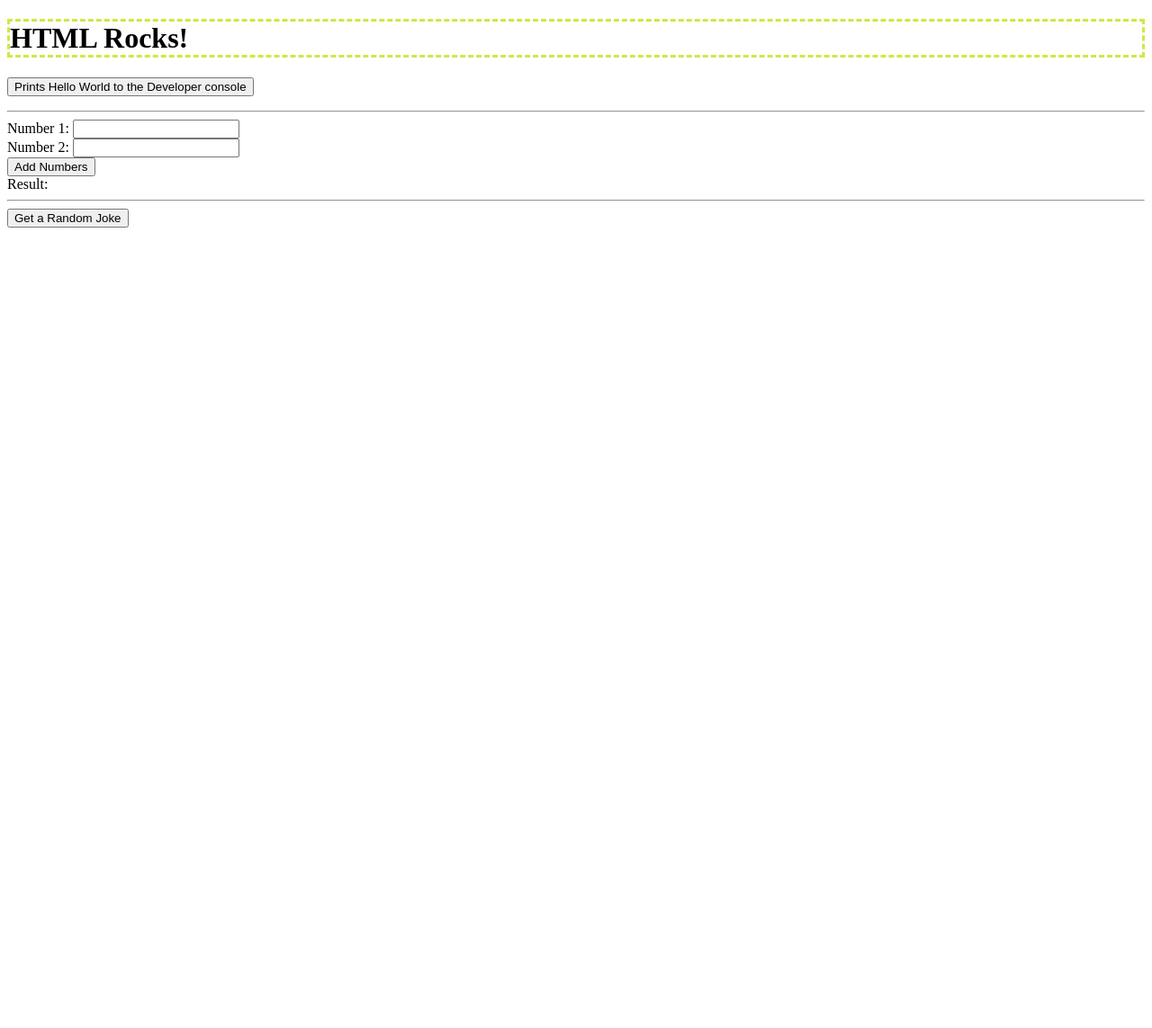
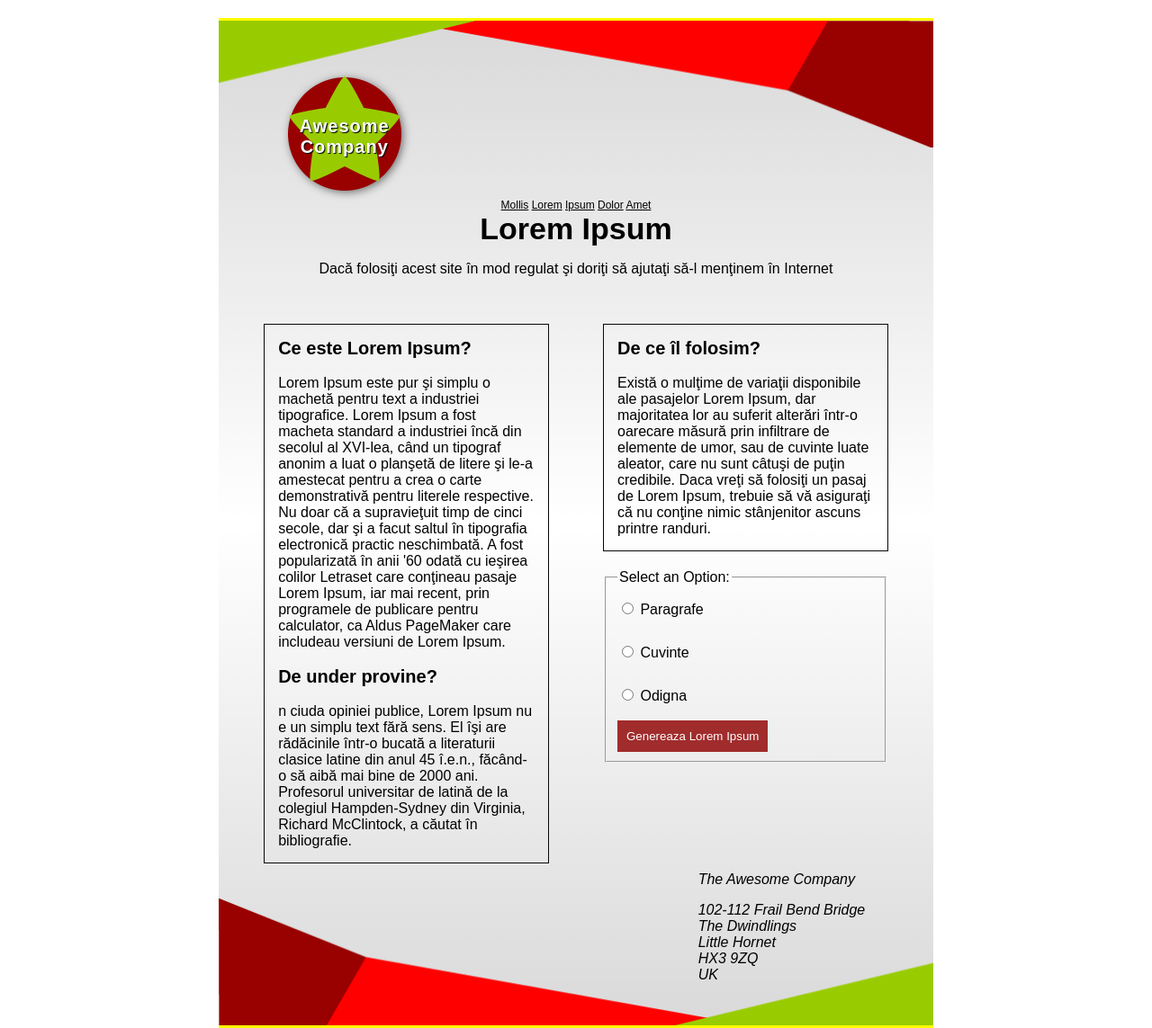
Before and after one commit to Alexedani/Lab5, a website: page index.html in a window 1280 px wide. Shown: the whole page at 90% size. Before the commit the page ends 800 px from the top, so only its background shows below. Drawn offline with Linux system fonts and the light colour scheme.

Commit message:
completed lab 5

```diff
--- a/css/style.css
+++ b/css/style.css
@@ -1,4 +1,117 @@
-h1{
-  border-color: #d3e644;
-  border-style: dashed;
+* {
+  box-sizing: border-box;
 }
+
+html {
+  font-family: sans-serif;
+}
+
+body {
+  margin: 0;
+  /* background: #ccc; */
+}
+
+article {
+  background: white;
+  width: 210mm;
+  height: 297mm;
+  margin: 20px auto;
+  position: relative;
+  background: url('/Lab5/img/top-image.png') no-repeat top center,
+              url('/Lab5/img/bottom-image.png') no-repeat bottom center,
+              linear-gradient(to bottom, rgba(0, 0, 0, 0.15), rgba(0, 0, 0, 0) 50%, rgba(0, 0, 0, 0.15));
+  background-size: contain;
+  border-top: 1mm solid yellow;
+  border-bottom: 1mm solid yellow;
+}
+
+address {
+  position: absolute;
+  bottom: 8mm;
+  right: 20mm;
+}
+
+h1 {
+  position: absolute;
+  top: 12mm;
+  left: 20mm;
+  width: 128px;
+  height: 128px;
+  font-size: 20px;
+  letter-spacing: 1px;
+  text-align: center;
+  padding: 44px 0;
+  text-shadow: 1px 1px 1px black;
+  color: white;
+}
+
+/* Your CSS below here */
+
+#logoText {
+  background: url('/Lab5/img/logo.png') no-repeat center;
+  background-size: contain;
+  filter: drop-shadow(2px 2px 5px rgba(0, 0, 0, 0.5));
+}
+
+/* Two-Column Layout */
+.container {
+  display: flex;
+  gap: 20px;
+  padding-right: 30px;
+  padding-left: 30px;
+  max-width: 100%;
+
+}
+
+h2 {
+  margin-top: -0px;
+  text-align: center;
+  font-size: 34px;
+  margin-bottom: 0px;
+}
+
+nav {
+  color: white;
+  text-align: center;
+  font-size: 12px;
+}
+
+a {
+  color: black;
+}
+
+.left-column, .right-column {
+  flex: 1;
+  min-width: 0;
+  max-width: 50%;
+  word-wrap: break-word;
+  padding: 20px;
+  overflow-wrap: break-word;
+}
+
+.mainText {
+  border: 1px solid #0a0606;
+  padding: 15px;
+}
+
+/* Form Styling */
+form {
+  margin-top: 20px;
+}
+
+button {
+  background: #a02c2c;
+  color: white;
+  padding: 10px;
+  border: none;
+  cursor: pointer;
+}
+
+label {
+  display: block;
+  margin-top: 10px;
+}
+
+button:hover {
+  background: #8b2424;
+}
--- a/index.html
+++ b/index.html
@@ -1,79 +1,73 @@
-<!doctype html>
-<html>
+<!DOCTYPE html>
+<html lang="en-US">
+  <head>
+    <meta charset="utf-8">
+    <meta name="viewport" content="width=device-width">
+    <title>Fancy letterheaded paper</title>
+    <link rel="stylesheet" href="css/style.css">
 
-<head>
-  <meta charset="utf-8">
-  <title>Hello World!</title>
-  <meta name="description" content="">
-  <meta name="viewport" content="width=device-width, initial-scale=1">
-  <link rel="stylesheet" href="css/style.css">
-  <link rel="shortcut icon" href="img/favicon.ico">
-</head>
+  </head>
+  <body>
 
-<body>
-  <h1>HTML Rocks!</h1>
-  <p>
-    <button  onclick="helloWorld()">Prints Hello World to the Developer console</button>
-  </p>
-  <hr>
-  <form id="addForm">
-    <label for="num1">Number 1:</label>
-    <input type="number" id="num1" name="num1" required>
-    <br>
-    <label for="num2">Number 2:</label>
-    <input type="number" id="num2" name="num2" required>
-    <br>
-    <button type="submit">Add Numbers</button>
-  </form>
+    <article>
+      <h1 id="logoText">Awesome<br>Company</h1>
 
-  <label id="result">Result:</label>
+      <address>
+        <p>The Awesome Company</p>
+        <p>102-112 Frail Bend Bridge<br>
+        The Dwindlings<br>
+        Little Hornet<br>
+        HX3 9ZQ<br>
+        UK</p>
 
-  <hr>
 
-  <button id="jokeButton">Get a Random Joke</button>
-  <p id="joke"></p>
 
-  <script type="module" script="js/main.js">
-    import {helloWorld, add, fetchRandomJoke} from './js/main.js';
+      </address>
+      <br><br><br><br><br><br>
+      <br><br><br><br><br>
 
-    // This shows how to assign a function to the window object
-    // so that it can be called from the browser console
-    window.helloWorld = helloWorld;
-
-    // This shows how to add an event listener to a button in the HTML
-    // and call a function when the button is clicked
-    const form = document.getElementById('addForm');
-    form.addEventListener('submit', function(e) {
-      e.preventDefault();
-      const num1 = parseFloat(document.getElementById('num1').value);
-      const num2 = parseFloat(document.getElementById('num2').value);
-      try{
-        const result = add(num1, num2);
-        document.getElementById('result').textContent = `Result: ${result}`;
-      }catch(e){
-        console.error(e);
-        document.getElementById('result').textContent = `Error: ${e.message}`;
+      <nav>
+        <a href="https://example.com/">Mollis</a>
+        <a href="https://example.com/">Lorem</a>
+        <a href="https://example.com/">Ipsum</a>
+        <a href="https://example.com/">Dolor</a>
+        <a href="https://example.com/">Amet</a>
+      </nav>
+      <h2>Lorem Ipsum</h2>
+      <p style="text-align: center;">Dacă folosiţi acest site în mod regulat şi doriţi să ajutaţi să-l menţinem în Internet</p>
+      <div class="container">
+        <div class="left-column"><p class="mainText"><strong style="font-size: 20px;">Ce este Lorem Ipsum?</strong><br><br>Lorem Ipsum este pur şi simplu o machetă pentru text a industriei tipografice. Lorem Ipsum a fost macheta standard a industriei încă din secolul al XVI-lea, când un tipograf anonim a luat o planşetă de litere şi le-a amestecat pentru a crea o carte demonstrativă pentru literele respective. Nu doar că a supravieţuit timp de cinci secole, dar şi a facut saltul în tipografia electronică practic neschimbată. A fost popularizată în anii '60 odată cu ieşirea colilor Letraset care conţineau pasaje Lorem Ipsum, iar mai recent, prin programele de publicare pentru calculator, ca Aldus PageMaker care includeau versiuni de Lorem Ipsum.<br><br><strong style="font-size: 20px;">De under provine?</strong><br><br>n ciuda opiniei publice, Lorem Ipsum nu e un simplu text fără sens. El îşi are rădăcinile într-o bucată a literaturii clasice latine din anul 45 î.e.n., făcând-o să aibă mai bine de 2000 ani. Profesorul universitar de latină de la colegiul Hampden-Sydney din Virginia, Richard McClintock, a căutat în bibliografie.</p></div>
+        <div class="right-column"><p class="mainText"><strong style="font-size: 20px;">De ce îl folosim?</strong><br><br>Există o mulţime de variaţii disponibile ale pasajelor Lorem Ipsum, dar majoritatea lor au suferit alterări într-o oarecare măsură prin infiltrare de elemente de umor, sau de cuvinte luate aleator, care nu sunt câtuşi de puţin credibile. Daca vreţi să folosiţi un pasaj de Lorem Ipsum, trebuie să vă asiguraţi că nu conţine nimic stânjenitor ascuns printre randuri.</p>
+          <form action="" method="post">
+            <fieldset>
+              <legend>Select an Option:</legend>
+              <label>
+                <input type="radio" name="option" value="Paragrafe"> Paragrafe
+              </label><br>
+              <label>
+                <input type="radio" name="option" value="Cuvinte"> Cuvinte
+              </label><br>
+              <label>
+                <input type="radio" name="option" value="Odigna"> Odigna
+              </label><br>
+              <button type="submit" onclick="displayAlert()">Genereaza Lorem Ipsum</button>
+            </fieldset>
+          </form>
+        </div>
+      </div>
+    </article>
+    <script>
+      function displayAlert() {
+        const options = document.getElementsByName('option');
+        let selectedOption;
+        for (const option of options) {
+          if (option.checked) {
+            selectedOption = option.value;
+            break;
+          }
+        }
+        alert(`Selected option: ${selectedOption}`);
       }
-
-    });
-
-    // this shows how to add an event listener to a button in the HTML
-    // that calls a function that fetches a random joke from an API
-    // and displays it on the page
-    const jokebtn = document.getElementById('jokeButton');
-    const jokeresult = document.getElementById('joke');
-    jokebtn.addEventListener('click', async () => {
-      try {
-        jokeresult.textContent = 'Loading...';
-        const joke = await fetchRandomJoke();
-        document.getElementById('joke').textContent = joke;
-      } catch (e) {
-        console.error(e);
-        document.getElementById('joke').textContent = `Error: ${e.message}`;
-      }
-    });
-  </script>
-
-</body>
-
+    </script>
+  </body>
 </html>
```
Also changed, not shown: img/bottom-image.png (added), img/logo.png (added), img/top-image.png (added).
